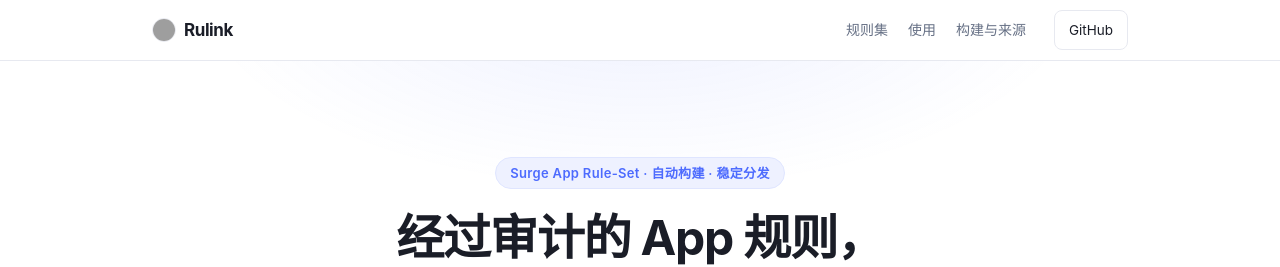
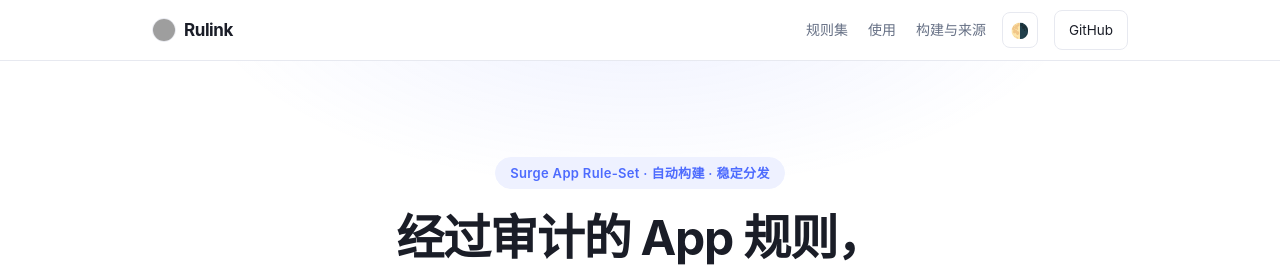
Before and after one commit to Bluetrae/Blink, a React (Vite) app in the folder portal/: page / in a window 1280 px wide. Shown: the top 267 px of the page. Built offline with nearby package versions, Linux system fonts and the light colour scheme; grey boxes are pictures that could not be loaded.

Commit message:
feat: add light/dark/system theme toggle to portal

```diff
--- a/portal/index.html
+++ b/portal/index.html
@@ -8,8 +8,22 @@
       name="description"
       content="Rulink 把经过审计的上游 App 规则保守转换为 Surge Rule-Set，通过稳定 URL 分发。集中展示全部规则集，一键复制接入。"
     />
-    <meta name="color-scheme" content="light" />
     <link rel="icon" href="/favicon.svg" type="image/svg+xml" />
+    <script>
+      (function () {
+        var saved = null;
+        try {
+          saved = localStorage.getItem("rulink-theme");
+        } catch (e) {
+          /* ignore */
+        }
+        var dark =
+          saved === "dark" ||
+          ((saved === null || saved === "system") &&
+            window.matchMedia("(prefers-color-scheme: dark)").matches);
+        if (dark) document.documentElement.classList.add("dark");
+      })();
+    </script>
   </head>
   <body>
     <div id="root"></div>
--- a/portal/src/components/About.tsx
+++ b/portal/src/components/About.tsx
@@ -32,7 +32,7 @@ export default function About({ repo }: AboutProps) {
                 {PIPELINE.map((step, index) => (
                   <li
                     key={step.title}
-                    className="flex flex-1 basis-40 flex-col gap-1 rounded-xl border border-line bg-white p-3"
+                    className="flex flex-1 basis-40 flex-col gap-1 rounded-xl border border-line bg-card p-3"
                   >
                     <span className="text-[11px] font-semibold tracking-wide text-accent">
                       STEP {index + 1}
--- a/portal/src/components/CodeBlock.tsx
+++ b/portal/src/components/CodeBlock.tsx
@@ -18,7 +18,7 @@ export default function CodeBlock({
 }: CodeBlockProps) {
   const { copied, copy } = useCopy(copyText);
   return (
-    <div className="overflow-hidden rounded-2xl bg-codebg text-left shadow-lg shadow-ink/10">
+    <div className="overflow-hidden rounded-2xl bg-codebg text-left shadow-lg">
       <div className="flex items-center gap-1.5 border-b border-white/10 px-4 py-2.5">
         <span className="h-2.5 w-2.5 rounded-full bg-[#ff5f57]" />
         <span className="h-2.5 w-2.5 rounded-full bg-[#febc2e]" />
--- a/portal/src/components/Hero.tsx
+++ b/portal/src/components/Hero.tsx
@@ -20,7 +20,7 @@ function Stat({ value, label }: { value: string; label: string }) {
 export default function Hero({ appsCount, totalRules }: HeroProps) {
   return (
     <section id="top" className="hero-bg px-6 pb-16 pt-20 text-center sm:pt-24">
-      <p className="mx-auto mb-5 inline-block rounded-full border border-[#dfe5ff] bg-accent-soft px-3.5 py-1 text-[13px] font-semibold tracking-wide text-accent">
+      <p className="mx-auto mb-5 inline-block rounded-full border border-accent-soft bg-accent-soft px-3.5 py-1 text-[13px] font-semibold tracking-wide text-accent">
         Surge App Rule-Set · 自动构建 · 稳定分发
       </p>
       <h1 className="mx-auto max-w-3xl text-[32px] font-bold leading-[1.2] tracking-tight sm:text-5xl">
@@ -44,7 +44,7 @@ export default function Hero({ appsCount, totalRules }: HeroProps) {
         </a>
         <a
           href="#rulesets"
-          className="rounded-[9px] border border-line bg-white px-5 py-2.5 text-[15px] font-medium text-ink transition hover:bg-paper"
+          className="rounded-[9px] border border-line bg-card px-5 py-2.5 text-[15px] font-medium text-ink transition hover:bg-paper"
         >
           查看规则集
         </a>
--- a/portal/src/components/Nav.tsx
+++ b/portal/src/components/Nav.tsx
@@ -1,11 +1,21 @@
+import { useTheme, type Theme } from "../hooks";
+
 interface NavProps {
   repo: string;
 }
 
+const THEME_META: Record<Theme, { icon: string; label: string }> = {
+  system: { icon: "🌗", label: "主题：跟随系统" },
+  light: { icon: "☀️", label: "主题：浅色" },
+  dark: { icon: "🌙", label: "主题：深色" },
+};
+
 export default function Nav({ repo }: NavProps) {
+  const { theme, cycle } = useTheme();
+  const meta = THEME_META[theme];
   return (
-    <header className="sticky top-0 z-50 border-b border-line bg-white/80 backdrop-blur-md backdrop-saturate-150">
-      <div className="mx-auto flex h-15 max-w-5xl items-center gap-7 px-6">
+    <header className="sticky top-0 z-50 border-b border-line bg-card/80 backdrop-blur-md backdrop-saturate-150">
+      <div className="mx-auto flex h-15 max-w-5xl items-center gap-4 px-6">
         <a href="#top" className="flex items-center gap-2 text-[17px] font-bold tracking-tight text-ink">
           <img
             src="https://github.com/Bluetrae.png"
@@ -21,11 +31,20 @@ export default function Nav({ repo }: NavProps) {
           <a href="#usage" className="text-sm text-mute transition hover:text-ink">使用</a>
           <a href="#about" className="text-sm text-mute transition hover:text-ink">构建与来源</a>
         </nav>
+        <button
+          type="button"
+          onClick={cycle}
+          title={meta.label}
+          aria-label={meta.label}
+          className="flex h-9 w-9 shrink-0 items-center justify-center rounded-lg border border-line bg-card text-[15px] leading-none transition hover:bg-paper"
+        >
+          {meta.icon}
+        </button>
         <a
           href={repo}
           target="_blank"
           rel="noopener noreferrer"
-          className="rounded-lg border border-line bg-white px-3.5 py-2 text-[13.5px] text-ink transition hover:bg-paper"
+          className="rounded-lg border border-line bg-card px-3.5 py-2 text-[13.5px] text-ink transition hover:bg-paper"
         >
           GitHub
         </a>
--- a/portal/src/components/Rulesets.tsx
+++ b/portal/src/components/Rulesets.tsx
@@ -17,7 +17,7 @@ function AppCard({ app, rawBase, index }: { app: AppEntry; rawBase: string; inde
     <Reveal className="h-full" delay={Math.min(index, 6) * 40}>
       <article
         title={app.note || app.name}
-        className="flex h-full flex-col gap-3 rounded-2xl border border-line bg-white p-5 transition duration-200 hover:-translate-y-0.5 hover:border-[#d4d9e6] hover:shadow-lg hover:shadow-ink/5"
+        className="flex h-full flex-col gap-3 rounded-2xl border border-line bg-card p-5 transition duration-200 hover:-translate-y-0.5 hover:border-line-strong hover:shadow-lg"
       >
         <div className="flex items-center gap-2.5">
           <span className="flex h-10 w-10 items-center justify-center rounded-[10px] border border-line bg-paper text-xl">
@@ -57,7 +57,7 @@ function AppCard({ app, rawBase, index }: { app: AppEntry; rawBase: string; inde
             href={`${rawBase}/${app.file}`}
             target="_blank"
             rel="noopener noreferrer"
-            className="flex-1 rounded-lg border border-line bg-white px-3 py-2 text-center text-sm text-ink transition hover:bg-paper"
+            className="flex-1 rounded-lg border border-line bg-card px-3 py-2 text-center text-sm text-ink transition hover:bg-paper"
           >
             查看 ↗
           </a>
@@ -94,7 +94,7 @@ export default function Rulesets({ data }: { data: PortalData }) {
               className={`rounded-full border px-4 py-1.5 text-[13.5px] transition ${
                 filter === key
                   ? "border-accent bg-accent text-white"
-                  : "border-line bg-white text-mute hover:border-[#c9cedb] hover:text-ink"
+                  : "border-line bg-card text-mute hover:border-line-strong hover:text-ink"
               }`}
             >
               {key === "all" ? "全部" : CATEGORY_LABELS[key]}
--- a/portal/src/hooks.ts
+++ b/portal/src/hooks.ts
@@ -46,3 +46,55 @@ export function useCopy(
 
   return { copied, copy };
 }
+
+export type Theme = "system" | "light" | "dark";
+
+const THEME_STORAGE_KEY = "rulink-theme";
+
+function resolveTheme(theme: Theme): "light" | "dark" {
+  if (theme === "system") {
+    return window.matchMedia("(prefers-color-scheme: dark)").matches ? "dark" : "light";
+  }
+  return theme;
+}
+
+export function useTheme(): {
+  theme: Theme;
+  resolved: "light" | "dark";
+  cycle: () => void;
+} {
+  const [theme, setTheme] = useState<Theme>(() => {
+    try {
+      const saved = localStorage.getItem(THEME_STORAGE_KEY);
+      if (saved === "light" || saved === "dark" || saved === "system") return saved;
+    } catch {
+      /* ignore */
+    }
+    return "system";
+  });
+
+  useEffect(() => {
+    const apply = () => {
+      document.documentElement.classList.toggle("dark", resolveTheme(theme) === "dark");
+    };
+    apply();
+    try {
+      localStorage.setItem(THEME_STORAGE_KEY, theme);
+    } catch {
+      /* ignore */
+    }
+    if (theme === "system") {
+      const media = window.matchMedia("(prefers-color-scheme: dark)");
+      media.addEventListener("change", apply);
+      return () => media.removeEventListener("change", apply);
+    }
+  }, [theme]);
+
+  const cycle = useCallback(() => {
+    setTheme((current) =>
+      current === "system" ? "light" : current === "light" ? "dark" : "system",
+    );
+  }, []);
+
+  return { theme, resolved: resolveTheme(theme), cycle };
+}
--- a/portal/src/index.css
+++ b/portal/src/index.css
@@ -4,10 +4,13 @@
   --color-accent: #4d6bfe;
   --color-accent-strong: #3b57e8;
   --color-accent-soft: #eef1ff;
+  --color-bg: #ffffff;
+  --color-card: #ffffff;
+  --color-paper: #f6f7fb;
   --color-ink: #1a1d27;
   --color-mute: #667085;
   --color-line: #e7e9f0;
-  --color-paper: #f6f7fb;
+  --color-line-strong: #d4d9e6;
   --color-codebg: #0f1117;
   --font-sans:
     -apple-system, BlinkMacSystemFont, "Segoe UI", "PingFang SC",
@@ -18,6 +21,24 @@
     "Liberation Mono", monospace;
 }
 
+:root {
+  color-scheme: light;
+}
+
+/* Dark theme: only semantic tokens flip, every utility follows them */
+.dark {
+  color-scheme: dark;
+  --color-accent-strong: #6b85ff;
+  --color-accent-soft: #1c2440;
+  --color-bg: #0b0e14;
+  --color-card: #161b27;
+  --color-paper: #10141d;
+  --color-ink: #e6e9f0;
+  --color-mute: #98a2b3;
+  --color-line: #232a3a;
+  --color-line-strong: #303950;
+}
+
 html {
   scroll-behavior: smooth;
 }
@@ -25,7 +46,7 @@ html {
 body {
   margin: 0;
   font-family: var(--font-sans);
-  background: #fff;
+  background: var(--color-bg);
   color: var(--color-ink);
   line-height: 1.7;
   -webkit-font-smoothing: antialiased;
@@ -54,5 +75,15 @@ code:not(pre code) {
       rgba(77, 107, 254, 0.1),
       transparent 70%
     ),
-    #fff;
+    var(--color-bg);
 }
+
+.dark .hero-bg {
+  background:
+    radial-gradient(
+      640px 300px at 50% -80px,
+      rgba(107, 133, 255, 0.14),
+      transparent 70%
+    ),
+    var(--color-bg);
+}
```
